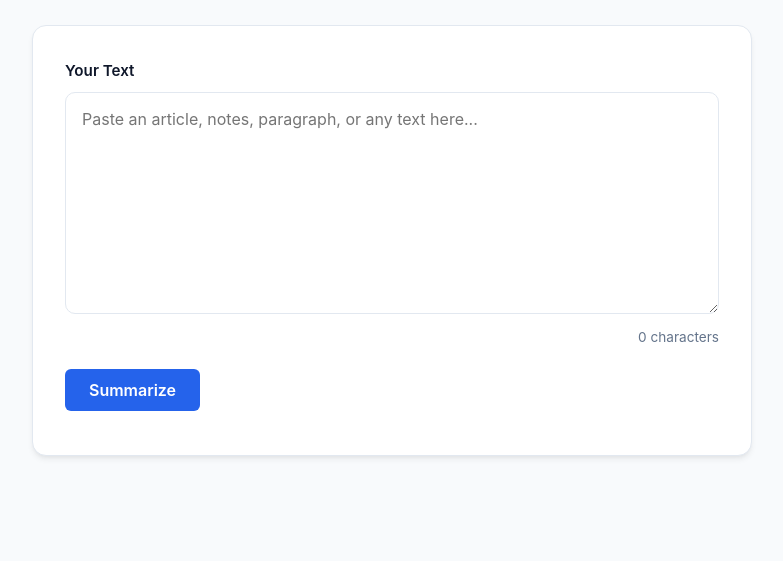
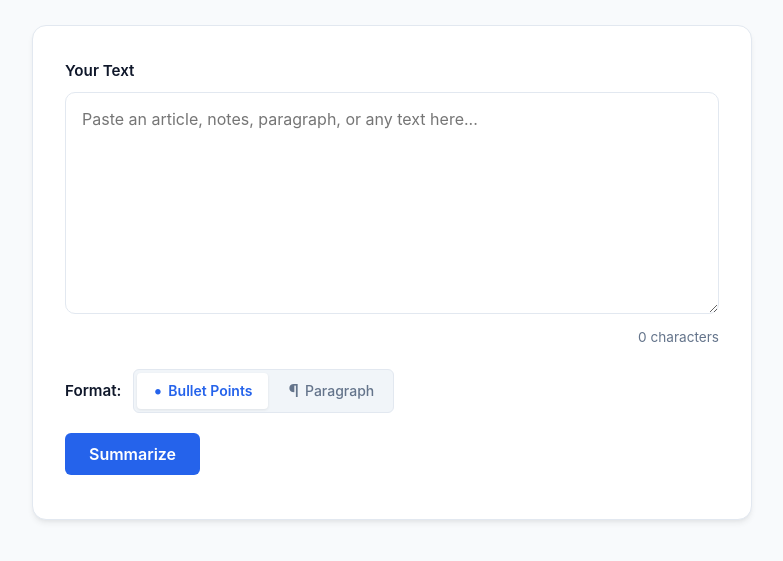
Before and after one commit to VinayKrishna-7/AI_TextSummarizer, a plain HTML site: page client/index.html in a window 1280 px wide. Shown: the part 127-688 px from the top of the page, without its empty margins (248-1031 px from the left). Drawn offline with Linux system fonts and the light colour scheme.

Commit message:
Add summary format option: Bullet Points or Paragraph

```diff
--- a/client/index.html
+++ b/client/index.html
@@ -40,6 +40,25 @@
           </div>
         </div>
 
+        <!-- Summary Format Selection -->
+        <div class="format-selection-group">
+          <label class="format-label">Format:</label>
+          <div class="format-pills" role="radiogroup" aria-label="Summary Format">
+            <label class="format-pill-label">
+              <input type="radio" name="summary-format" value="bullets" checked class="format-radio">
+              <span class="format-pill-btn">
+                <span class="format-icon" aria-hidden="true">•</span> Bullet Points
+              </span>
+            </label>
+            <label class="format-pill-label">
+              <input type="radio" name="summary-format" value="paragraph" class="format-radio">
+              <span class="format-pill-btn">
+                <span class="format-icon" aria-hidden="true">¶</span> Paragraph
+              </span>
+            </label>
+          </div>
+        </div>
+
         <div class="action-row">
           <button type="submit" id="summarize-btn" class="primary-btn">
             <span class="btn-text">Summarize</span>
--- a/client/script.js
+++ b/client/script.js
@@ -46,11 +46,14 @@ document.addEventListener('DOMContentLoaded', () => {
     errorMessage.hidden = true;
   }
 
+  const formatRadios = document.querySelectorAll('input[name="summary-format"]');
+
   // Set loading state
   function setLoading(loading) {
     isSubmitting = loading;
     summarizeBtn.disabled = loading;
     textInput.disabled = loading;
+    formatRadios.forEach(radio => radio.disabled = loading);
     btnText.textContent = loading ? 'Summarizing...' : 'Summarize';
   }
 
@@ -62,6 +65,7 @@ document.addEventListener('DOMContentLoaded', () => {
 
     const rawText = textInput.value;
     const trimmedText = rawText.trim();
+    const selectedFormat = form.querySelector('input[name="summary-format"]:checked')?.value || 'bullets';
 
     // Frontend validation: empty or whitespace-only check
     if (!trimmedText) {
@@ -79,7 +83,10 @@ document.addEventListener('DOMContentLoaded', () => {
         headers: {
           'Content-Type': 'application/json'
         },
-        body: JSON.stringify({ text: rawText })
+        body: JSON.stringify({
+          text: rawText,
+          format: selectedFormat
+        })
       });
 
       // Safely parse JSON response
--- a/client/style.css
+++ b/client/style.css
@@ -189,6 +189,73 @@ body {
   color: var(--text-muted);
 }
 
+/* Format Selection Pills */
+.format-selection-group {
+  display: flex;
+  align-items: center;
+  gap: 12px;
+  margin-bottom: 20px;
+}
+
+.format-label {
+  font-size: 0.95rem;
+  font-weight: 600;
+  color: var(--text-main);
+}
+
+.format-pills {
+  display: inline-flex;
+  background-color: var(--secondary-bg);
+  border: 1px solid var(--border-color);
+  border-radius: var(--radius-sm);
+  padding: 3px;
+  gap: 4px;
+}
+
+.format-pill-label {
+  cursor: pointer;
+  position: relative;
+  display: inline-flex;
+}
+
+.format-radio {
+  position: absolute;
+  opacity: 0;
+  width: 0;
+  height: 0;
+  pointer-events: none;
+}
+
+.format-pill-btn {
+  display: inline-flex;
+  align-items: center;
+  gap: 6px;
+  padding: 7px 16px;
+  font-size: 0.875rem;
+  font-weight: 500;
+  border-radius: 4px;
+  color: var(--text-muted);
+  transition: background-color 0.15s ease, color 0.15s ease, box-shadow 0.15s ease;
+  user-select: none;
+}
+
+.format-icon {
+  font-size: 1.1rem;
+  line-height: 1;
+}
+
+.format-radio:checked + .format-pill-btn {
+  background-color: var(--card-bg);
+  color: var(--primary-color);
+  font-weight: 600;
+  box-shadow: 0 1px 3px rgba(0, 0, 0, 0.08);
+}
+
+.format-radio:focus-visible + .format-pill-btn {
+  outline: 2px solid var(--border-focus);
+  outline-offset: 1px;
+}
+
 /* Action Row & Buttons */
 .action-row {
   display: flex;
@@ -321,4 +388,10 @@ body {
   .primary-btn {
     width: 100%;
   }
+
+  .format-selection-group {
+    flex-direction: column;
+    align-items: flex-start;
+    gap: 8px;
+  }
 }
```
Also changed, not shown: server/server.js (+8 -3 lines), README.md.
